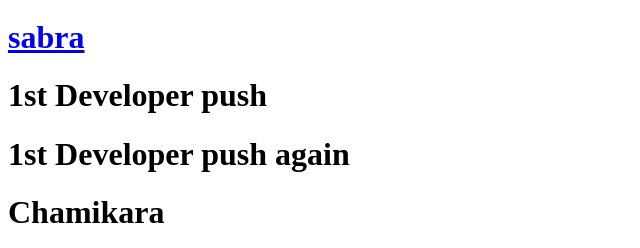
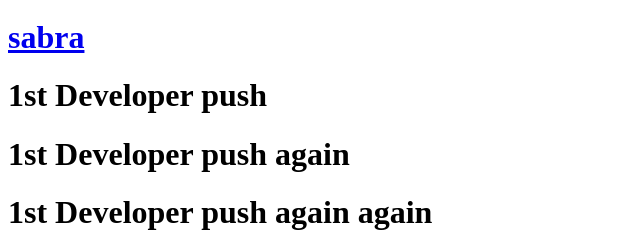
Before and after one commit to Kokulan1992/Demo, a plain HTML site: page index.html in a window 1280 px wide. Shown: the part 704-952 px from the top of the page, without its empty margins (0-640 px from the left). Drawn offline with Linux system fonts and the light colour scheme.

Commit message:
1st develpoer push again again

```diff
--- a/index.html
+++ b/index.html
@@ -24,6 +24,7 @@
     <!-- this is h tag -->
     <h1> 1st Developer push</h1>
     <h1> 1st Developer push again</h1>
+    <h1> 1st Developer push again again</h1>
     <h1>Chamikara</h1>
     <h2>Chamikara</h2>
     <h3>Chamikara</h3>
```
